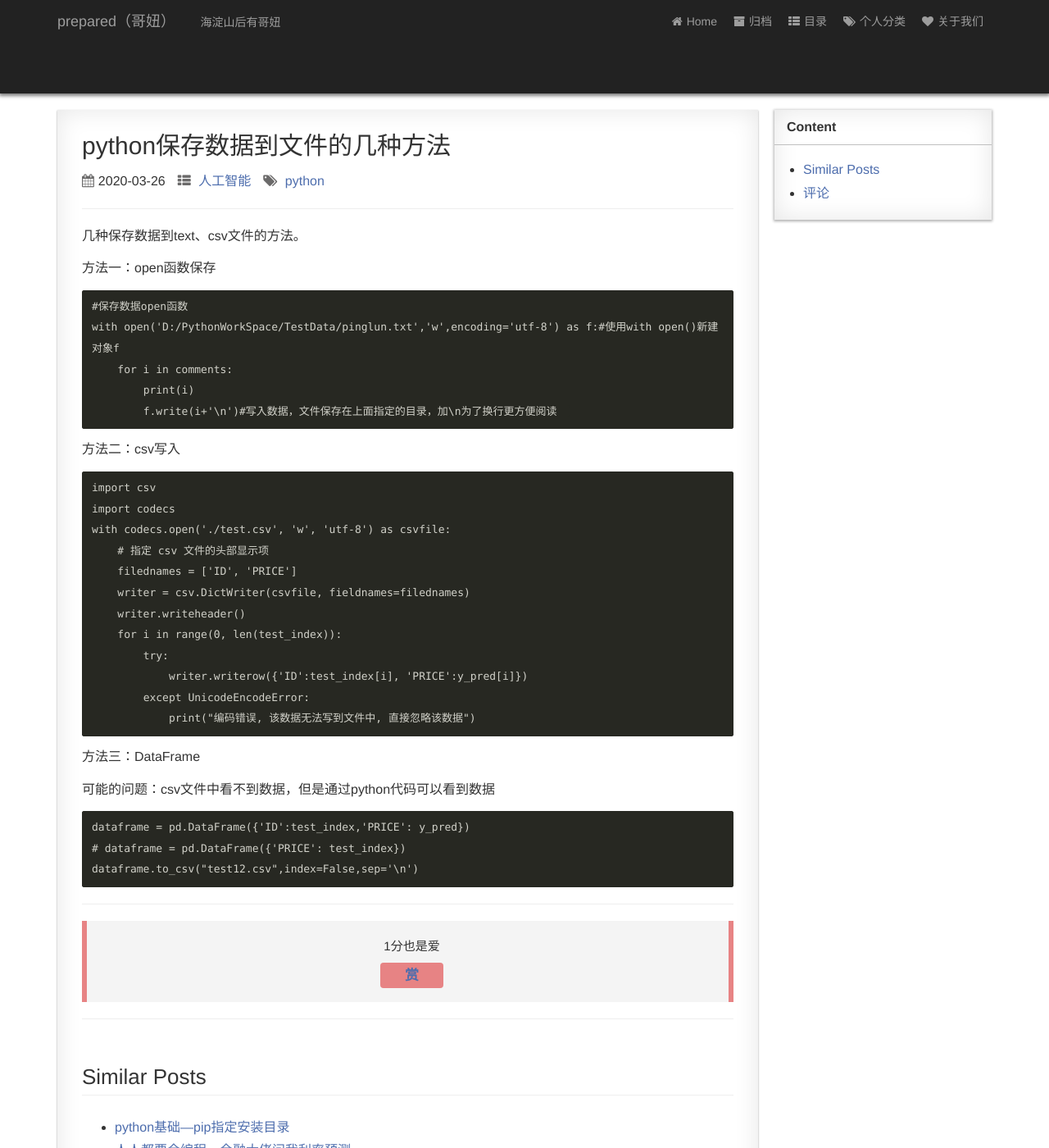
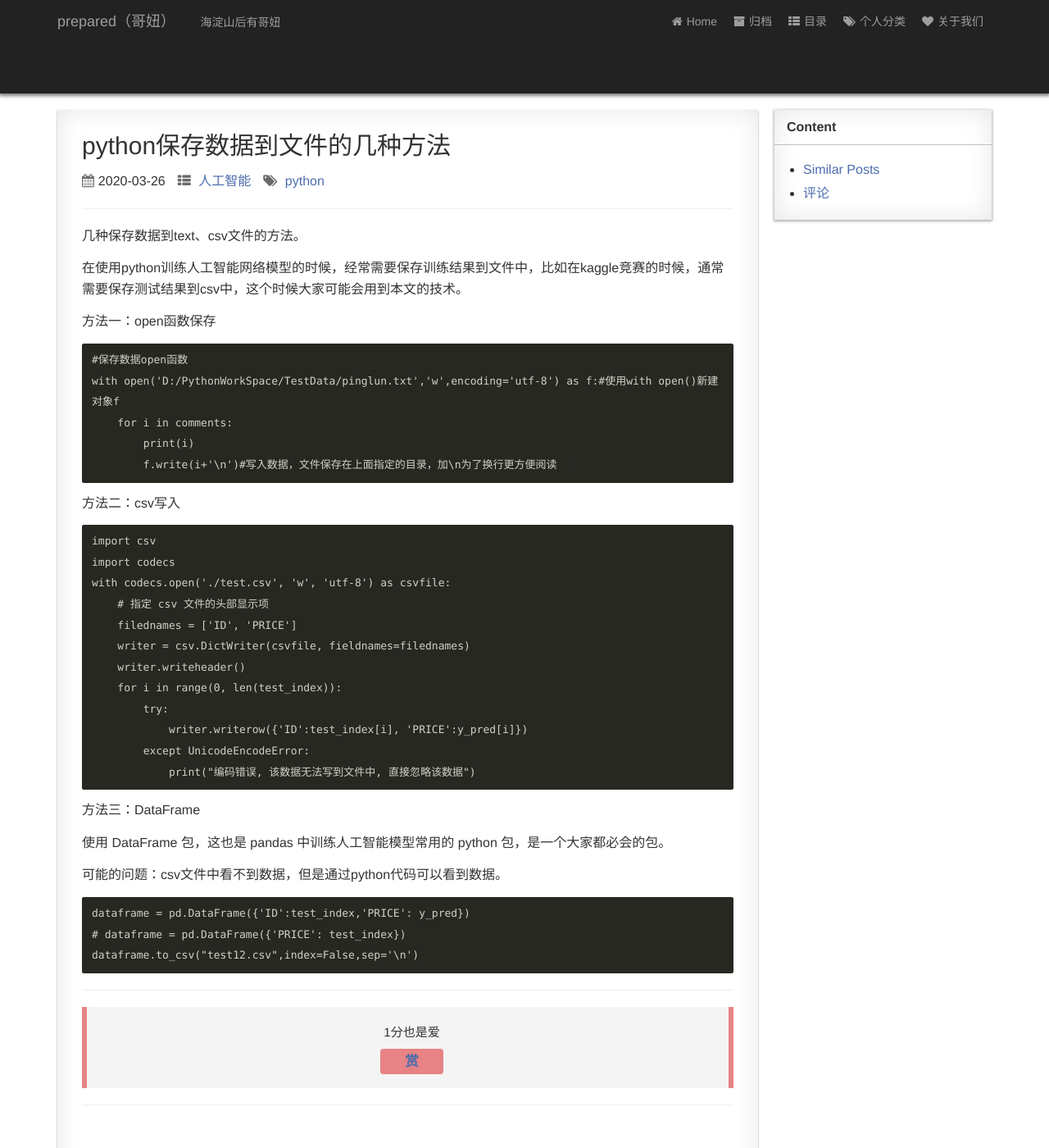
Before and after one commit to prepared48/zhongsb.github.io, a Jekyll site: the page built from _posts/2020-03-26-python保存数据到文件的几种方法.md, in a window 1280 px wide and 1400 px high. Shown: the whole window at 82% size. Built offline with Jekyll 4.4.1, drawn with Linux system fonts in a browser that asks for light colours; nearby versions of some CDN libraries; comment, search, counter and statistics services are not loaded; a style sheet for code colours, icons or effects is not loaded.

Commit message:
update post savefile

```diff
--- a/_posts/2020-03-26-python保存数据到文件的几种方法.md
+++ b/_posts/2020-03-26-python保存数据到文件的几种方法.md
@@ -15,6 +15,7 @@ mathjax: true
 
 
 
+在使用python训练人工智能网络模型的时候，经常需要保存训练结果到文件中，比如在kaggle竞赛的时候，通常需要保存测试结果到csv中，这个时候大家可能会用到本文的技术。
 
 方法一：open函数保存
 
@@ -42,7 +43,9 @@ mathjax: true
 
 方法三：DataFrame
 
-可能的问题：csv文件中看不到数据，但是通过python代码可以看到数据
+使用 DataFrame 包，这也是 pandas 中训练人工智能模型常用的 python 包，是一个大家都必会的包。
+
+可能的问题：csv文件中看不到数据，但是通过python代码可以看到数据。
 
     dataframe = pd.DataFrame({'ID':test_index,'PRICE': y_pred})
     # dataframe = pd.DataFrame({'PRICE': test_index})
```
